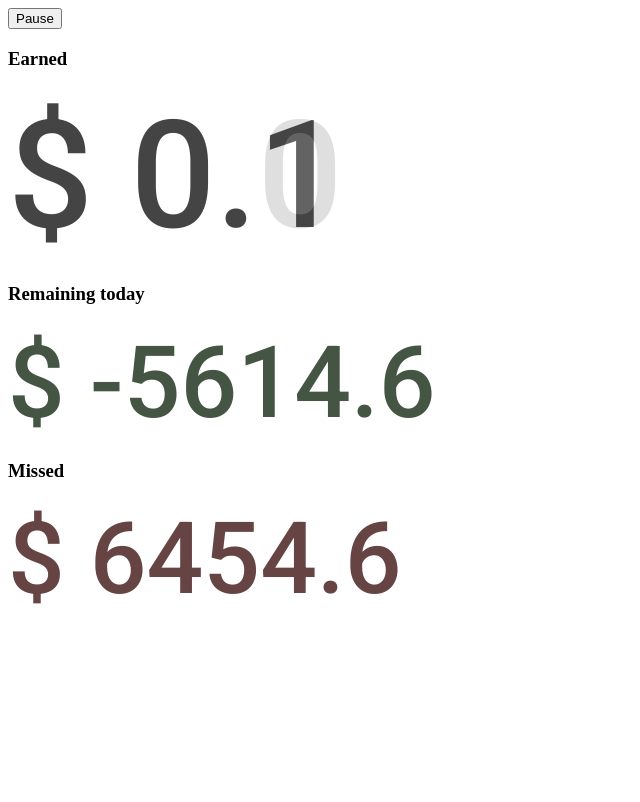
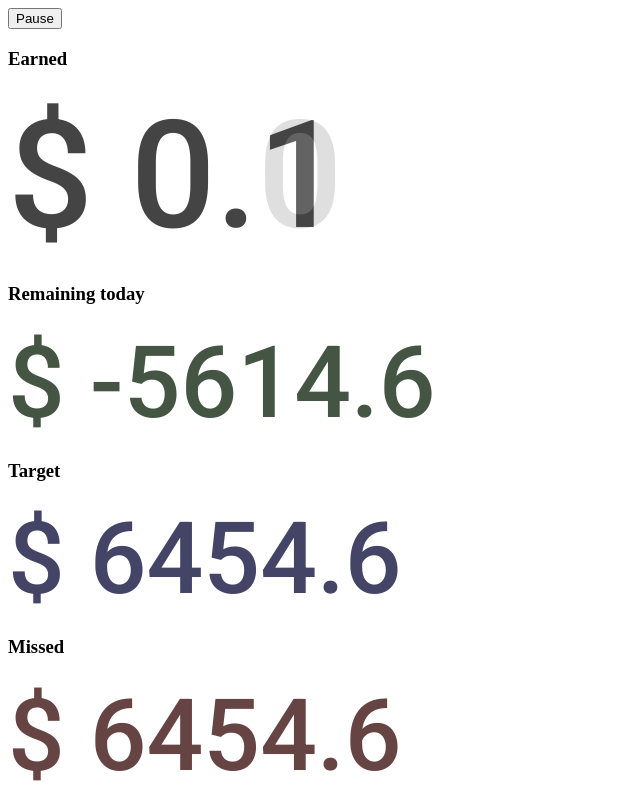
Before and after one commit to coder-mike/money-ticker, a plain HTML site: page index.html in a window 1280 px wide. Shown: the whole page, without its empty margins (0-640 px from the left). Drawn offline with Linux system fonts and the light colour scheme.

Commit message:
Added target ticker

```diff
--- a/index.html
+++ b/index.html
@@ -27,6 +27,11 @@
       font-size: 100px;
       color: #644;
     }
+
+    #target {
+      font-size: 100px;
+      color: #446;
+    }
   </style>
 </head>
 <body>
@@ -35,6 +40,8 @@
   <div id="earned" class="ticker"></div>
   <h3>Remaining today</h3>
   <div id="remaining" class="ticker"></div>
+  <h3>Target</h3>
+  <div id="target" class="ticker"></div>
   <h3>Missed</h3>
   <div id="missed" class="ticker"></div>
   <script src="ticker.js"></script>
--- a/script.js
+++ b/script.js
@@ -7,6 +7,7 @@ document.querySelector('#pause').addEventListener('click', pauseClick);
 const earnedTicker = new Ticker(document.querySelector('#earned'));
 const remainingTicker = new Ticker(document.querySelector('#remaining'));
 const missedTicker = new Ticker(document.querySelector('#missed'));
+const targetTicker = new Ticker(document.querySelector('#target'));
 
 earnedTicker.value = loadValue('earned', {
   startTime: Date.now(),
@@ -26,6 +27,13 @@ remainingTicker.value = loadValue('remaining', {
 });
 
 missedTicker.value = {
+  startTime: dayEnd,
+  startValue: remainingTicker.projected(dayStart) - earnedTicker.projected(dayEnd),
+  rate: 60 / oneHour,
+  ticking: !earnedTicker.value.ticking,
+};
+
+targetTicker.value = {
   startTime: dayEnd,
   startValue: remainingTicker.projected(dayStart) - earnedTicker.projected(dayEnd),
   rate: 60 / oneHour,
```
